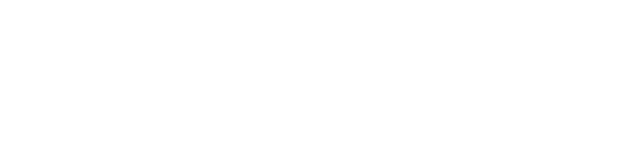
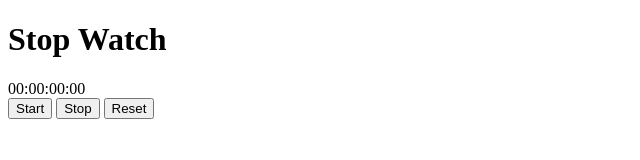
Before and after one commit to macgeek39/StopWatch, a plain HTML site: page index.html in a window 1280 px wide. Shown: the whole page, without its empty margins (0-640 px from the left). Drawn offline with Linux system fonts and the light colour scheme.

Commit message:
Created HTML elements

```diff
--- a/index.html
+++ b/index.html
@@ -7,7 +7,18 @@
     <link rel="stylesheet" href="style.css">
 </head>
 <body>
+    <h1 id="myh1">Stop Watch</h1>
 
+    <div id="container">
+        <div id="display">
+            00:00:00:00
+        </div>
+        <div id="controls">
+            <button id="startBtn" onclick="start()">Start</button>
+            <button id="stopBtn" onclick="stop()">Stop</button>
+            <button id="resetBtn" onclick="reset()">Reset</button>
+        </div>
+    </div>
     <script src="index.js"></script>
 </body>
 </html>
```
